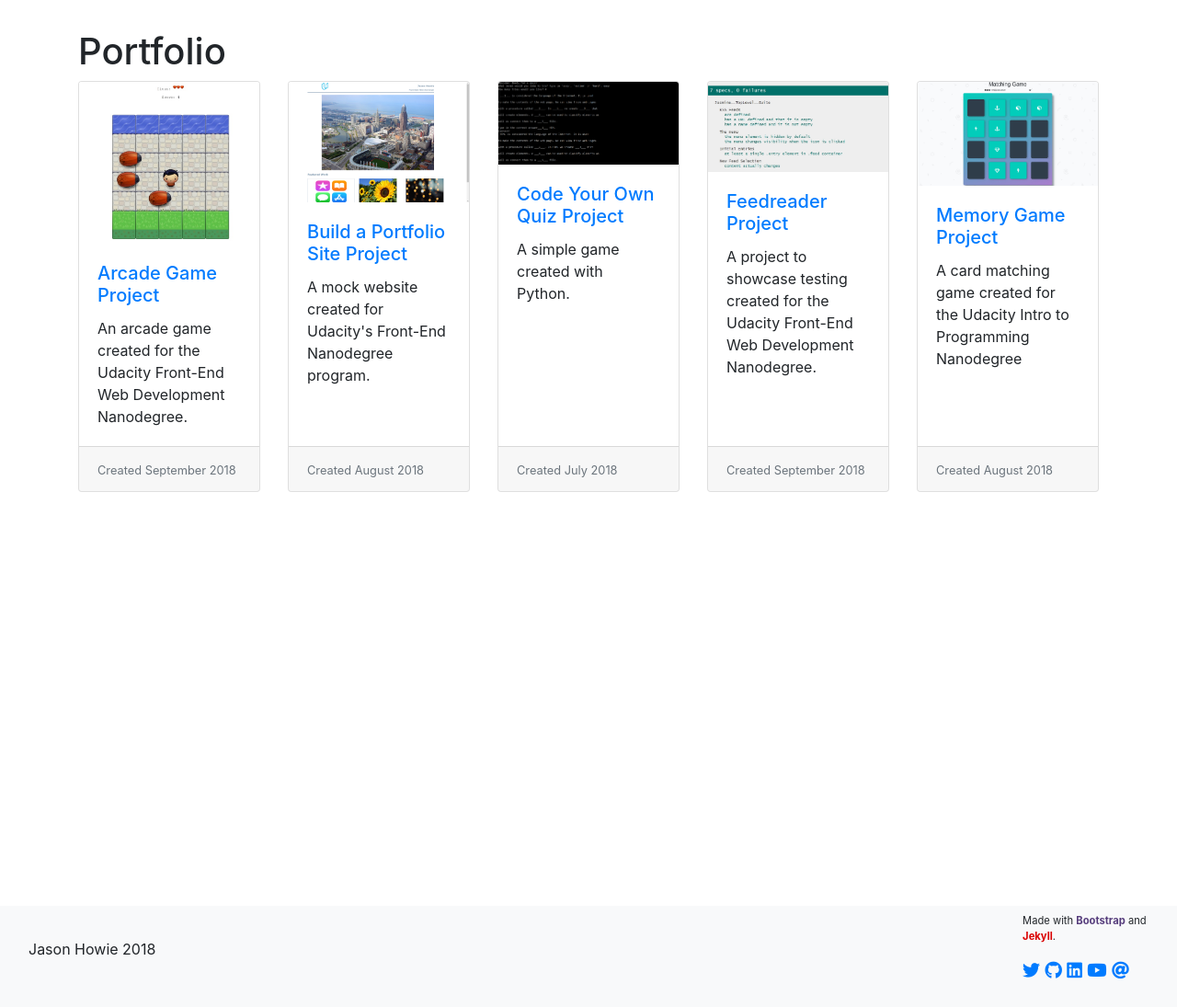
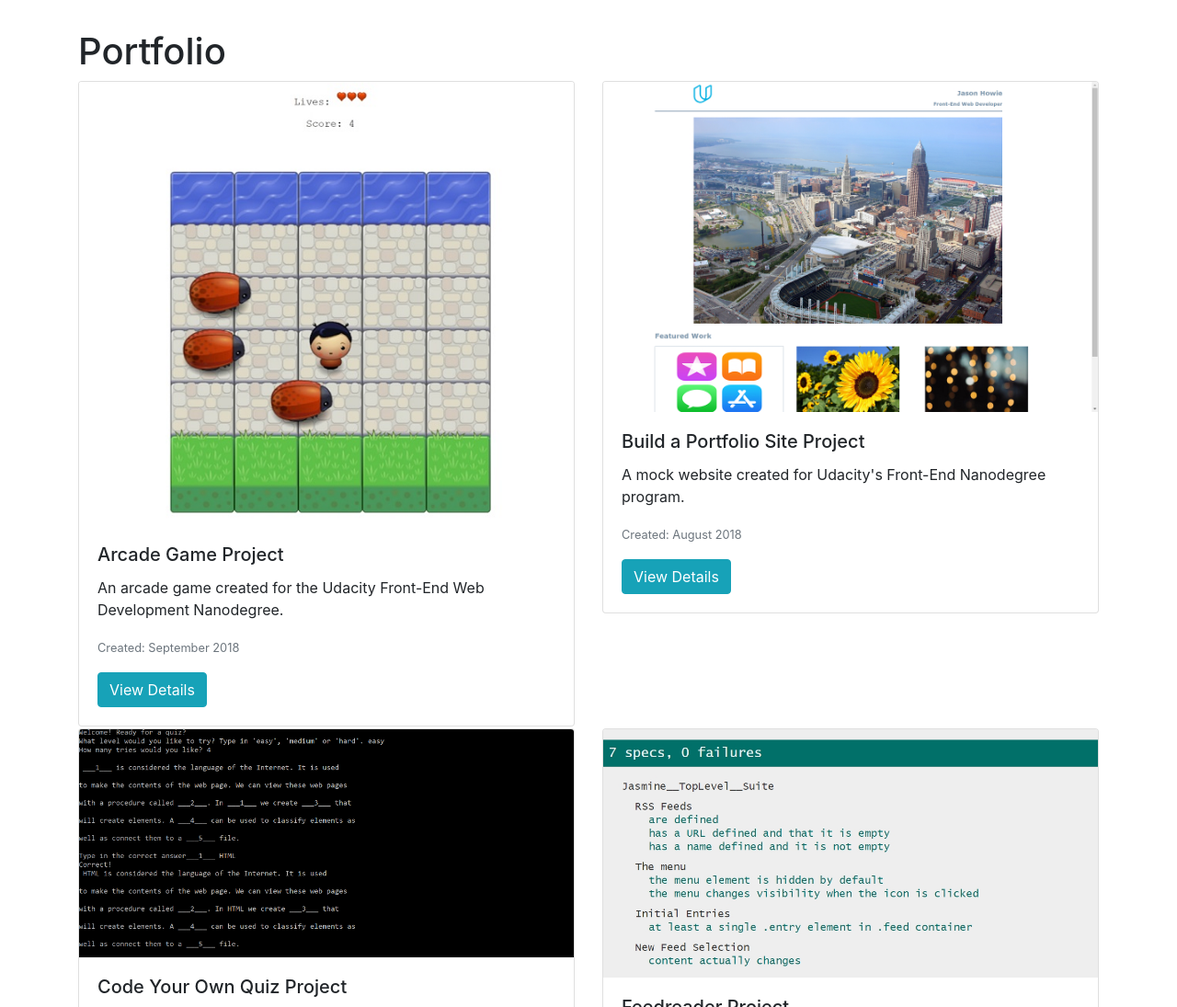
Before and after one commit to bt93/old_website, a Jekyll site: the page built from pages/portfolio.html, in a window 1280 px wide and 1400 px high. Shown: the part 305-1400 px from the top of the window at 92% size. Built offline with Jekyll 4.4.1, drawn with Linux system fonts in a browser that asks for light colours; nearby versions of some CDN libraries; some of the changed text lies outside the part shown.

Commit message:
layout change made to portfolio.html

```diff
--- a/pages/portfolio.html
+++ b/pages/portfolio.html
@@ -5,18 +5,19 @@ permalink: /portfolio/
 ---
 <div>
 	<h1>Portfolio</h1>
-	<div class="card-deck">
+	<div class="row">
 		{% for project in site.portfolio %}
+		<div class="col-sm-6 {% if project.title == 'Arcade Game Project' %}too-big{% endif %}">
 			<div class="card">
-				<img class="card-img-top" src="{{ site.baseurl }}/{{ project.image }}" alt="Card image cap">
+				<img class="card-img-top" src="{{ site.baseurl }}/{{ project.image }}" alt="{{ project.title }}">
 				<div class="card-body">
-				  <a href="{{ project.url }}"><h5 class="card-title">{{ project.title }}</h5></a>
-				  <p class="card-text">{{ project.description }}</p>
-				</div>
-				<div class="card-footer">
-				  <small class="text-muted">Created {{ project.created }}</small>
+					<h5 class="card-title">{{ project.title }}</h5>
+					<p class="card-text">{{ project.description }}</p>
+					<p class="card-text"><small class="text-muted">Created: {{ project.created }}</small></p>
+					<a href="{{ project.url }}" class="btn btn-info">View Details</a>
 				</div>
 			</div>
+		</div>
 		{% endfor %}
 	</div>
 </div>
--- a/styles/styles.css
+++ b/styles/styles.css
@@ -17,7 +17,7 @@ body {
 
 /* Makes sure content isn't blocked by the footer */
 .main-content {
-	padding-bottom: 8em;
+	padding-bottom: 10em;
 }
 
 .blog-list {
@@ -79,6 +79,6 @@ figcaption {
   }
 
   .too-big {
-  height: 70vw;
+  height: 122vw;
 }
 }
```
Also changed, not shown: _portfolio/arcade_game.md (+1 -1 lines), _portfolio/memory_game.md (+1 -1 lines), _portfolio/build_a_portfolio.md (renamed from _portfolio/buid_a_portfolio.md).
